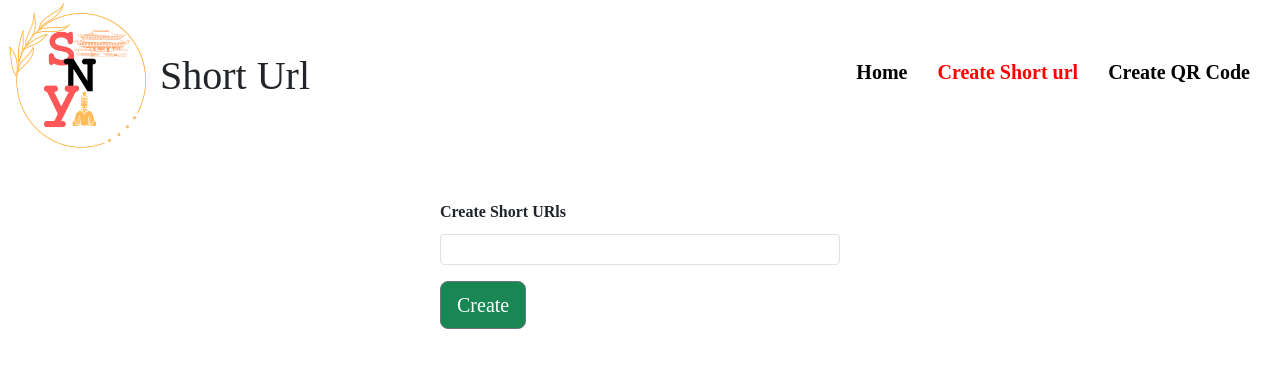
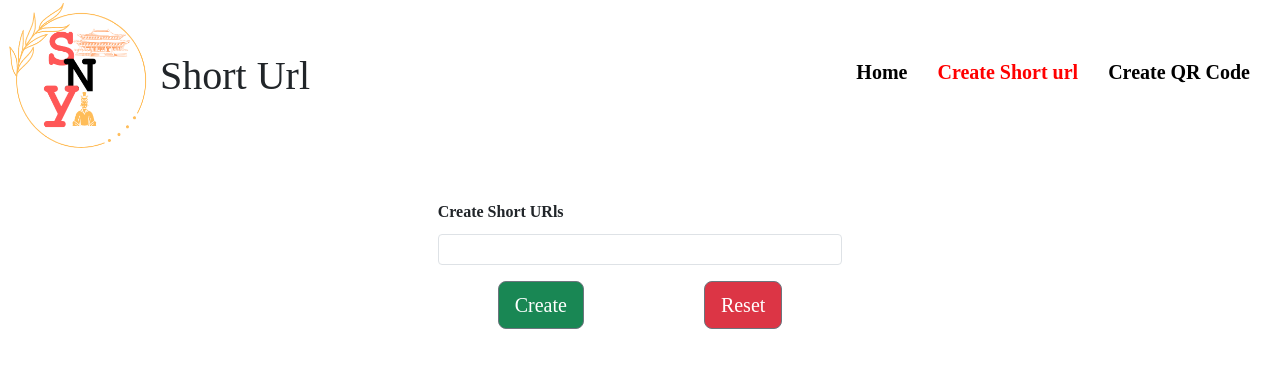
Before and after one commit to Surachaizxzx/MySynerry_shorturl, a React (Create React App) app in the folder frontend/: page /ShortUrl in a window 1280 px wide. Shown: the top 368 px of the page. Built offline with nearby package versions, Linux system fonts and the light colour scheme.

Commit message:
เพิ่ม ปุ่ม reset

```diff
--- a/frontend/src/screen/Shorturl.js
+++ b/frontend/src/screen/Shorturl.js
@@ -31,6 +31,11 @@ export default function ShortUrl() {
             console.error(err);
         }
     }
+    const onClickRemoveLink = (event) => {
+        event.preventDefault();
+        setShortUrl("");
+        setUrlInput("");
+    }
     return (
         <div className="contrainner">
             <div className="msg"><label htmlFor="urlinput">Create Short URls</label> </div >
@@ -38,6 +43,7 @@ export default function ShortUrl() {
                 <input type="text" className="Input form-control form-control-sm " value={urlInput} id="urlinput" onChange={(e) => setUrlInput(e.target.value)}></input>
                 {error && <div className="text-danger p-2">{error}</div>}
                 <button className="btn btn-lg mt-3 bg-success btn-secondary " onClick={onClickLink} >Create</button>
+                <button className="btn btn-lg mt-3 bg-danger btn-secondary  " onClick={onClickRemoveLink} >Reset</button>
             </form>
             {shortUrl && ( //เป็นจริงหรือไม่ถ้าเป็นจริงก็มาทำdiv
                 <div className="linkshort">
--- a/frontend/src/screen/css/shorturl.css
+++ b/frontend/src/screen/css/shorturl.css
@@ -23,7 +23,8 @@
   grid-row: 2;
   width: auto;
 }
-.linkshort {
-  grid-column: 2;
-  padding-top: 30px;
+
+.btn {
+  margin-right: 60px; /* หรือเพิ่มค่า margin ตามที่คุณต้องการ */
+  margin-left: 60px;
 }
```
Also changed, not shown: 10 other files (tests, documents, lock files or other folders).
